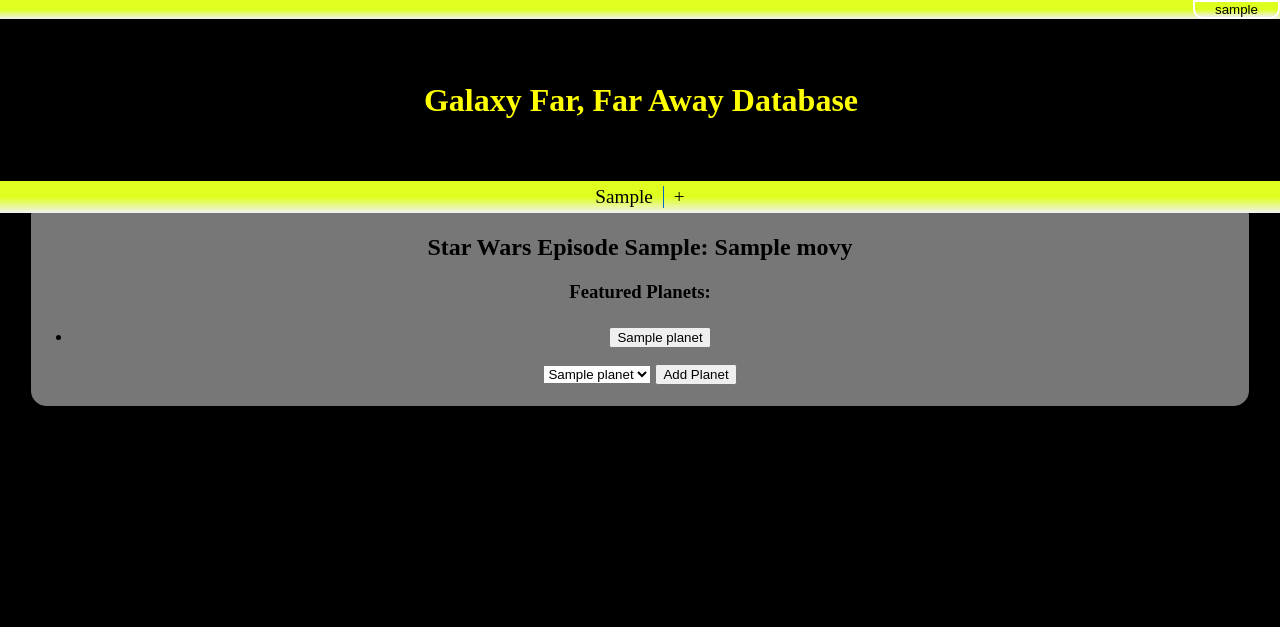
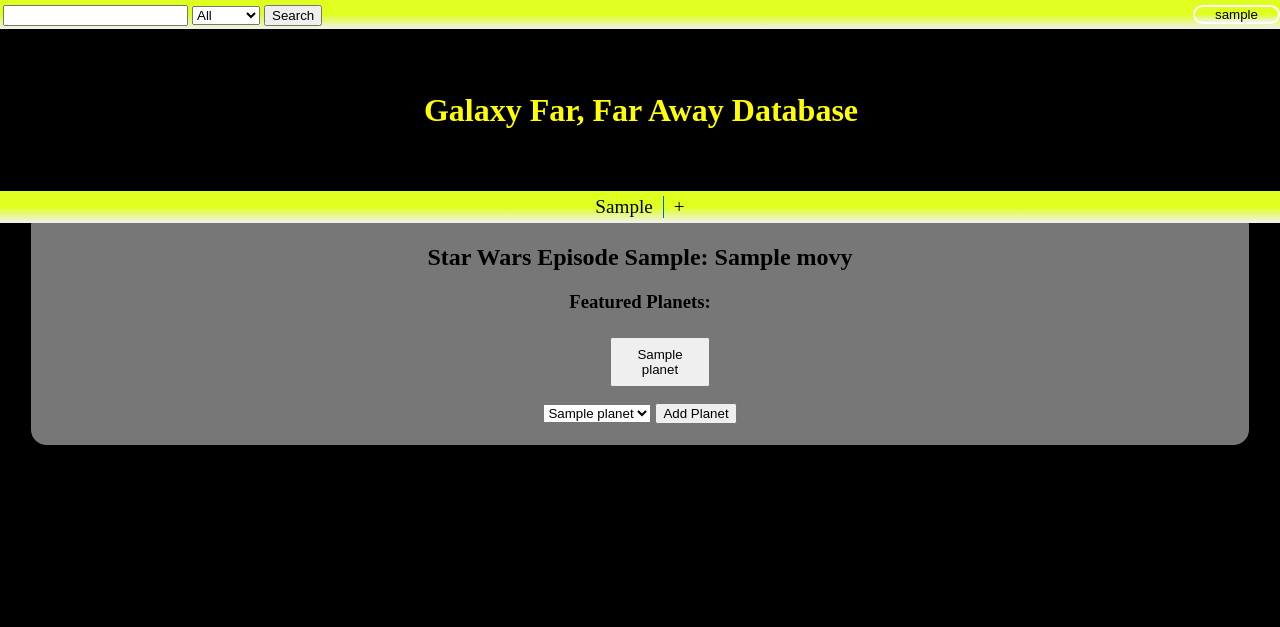
Before and after one commit to LegendOfGrudge/WEBD-2008-Project, a PHP site: the page made by movie.php in a window 1280 px wide. Shown: the top 627 px of the page. Run offline with PHP 8.4, Linux system fonts and the light colour scheme; the visitor is signed in with stand-in values (Sample User, id 1); tables that the repository leaves empty or names only in its code hold one stand-in row (values such as "Sample post").

Commit message:
Added search functionality
Added a search bar in the upper left hand corner that can sort by category. The search will look for the planet name.

```diff
--- a/header.php
+++ b/header.php
@@ -1,4 +1,10 @@
 <?php
+	$search_query = "SELECT * FROM movies";
+
+	$search_statement = $db->prepare($search_query);
+
+	$search_statement->execute();
+
 	$header_query = "SELECT * FROM movies";
 
 	$header_statement = $db->prepare($header_query);
@@ -6,6 +12,16 @@
 	$header_statement->execute();
 ?>
 	<div id="login">
+		<form method="post" action="search.php">
+			<input type="text" name="search_term" />
+			<select name="category">
+				<option value="ALL">All</option>
+				<?php while($row = $search_statement->fetch()): ?>
+					<option value="<?= $row['movie_id'] ?>"><?= $row['episode'] ?></option>
+				<?php endwhile ?>
+			</select>
+			<input type="submit" name="search" value="Search" />
+		</form>
 		<?php if(isset($_SESSION['user']) && isset($_SESSION['privilege'])): ?>
 			<?php if($_SESSION['privilege'] == 0): ?>
 				<div class="dropdown">
@@ -39,6 +55,8 @@
 			<?php while($row = $header_statement->fetch()): ?>
 				<a href = "movie.php?episode=<?= $row['episode'] ?>"><li><?= $row['episode'] ?></li></a>
 			<?php endwhile ?>
+			<?php if(isset($_SESSION['user'])): ?>
 				<a href = "create_movie.php"><li>+</li></a>
+			<?php endif ?>
 		</ul>
 	</nav>
--- a/styles.css
+++ b/styles.css
@@ -6,8 +6,14 @@ body{
 #login{
 	margin: 0px auto;
 	width: 100%;
+	padding: 5px 0px;
 	background: linear-gradient(0deg, rgba(241,241,241,1) 0%, rgba(223,255,32,1) 50%);
 	text-align: right;
+}
+
+#login form{
+	margin-left: 3px;
+	float: left;
 }
 
 #login a{
@@ -15,7 +21,7 @@ body{
 	text-decoration: none;
 	color: black;
 	border: 2px solid white;
-	border-radius: 0px 0px 10px 10px;
+	border-radius: 10px 10px 10px 10px;
 }
 
  /* Dropdown Button */
@@ -25,7 +31,7 @@ body{
   margin-top: 0px;
   padding: 0px 20px;
   border: 2px solid white;
-  border-radius: 0px 0px 10px 10px;
+  border-radius: 10px 10px 10px 10px;
 }
 
 /* The container <div> - needed to position the dropdown content */
@@ -48,7 +54,7 @@ body{
 .dropdown-content a {
   color: black;
   text-decoration: none;
-  font-size: 0.75vw;
+  font-size: 1vw;
   display: block;
 }
 
@@ -120,6 +126,19 @@ section{
 	text-align: center;
 }
 
+.planet_list{
+	list-style: none;
+}
+
+.planet_list li{
+	display: inline-block;
+}
+
+.planet_list button{
+	height: 50px;
+	width: 100px;
+}
+
 .error{
 	color: red;
 }
@@ -183,12 +202,37 @@ table{
 	border: 3px solid black;
 }
 
+table a{
+	color: white;
+	text-decoration: none;
+}
+
+table .page_name{
+	background-color: black;
+}
+
 td{
 	border: 1px solid black;
 }
 
 button{
 	margin-top: 5px;
+}
+
+.search_results{
+	margin: 0px auto;
+	width: 50%;
+	text-align: left;
+	border: 1px solid white;
+}
+
+.search_results h2{
+	margin-left: 5px;
+	text-decoration: underline;
+}
+
+.search_results p{
+	margin-left: 10px;
 }
 
 footer{
```
Also changed, not shown: search.php (added, +62 -0 lines). Lines whose indentation alone changed are shown as unchanged.
